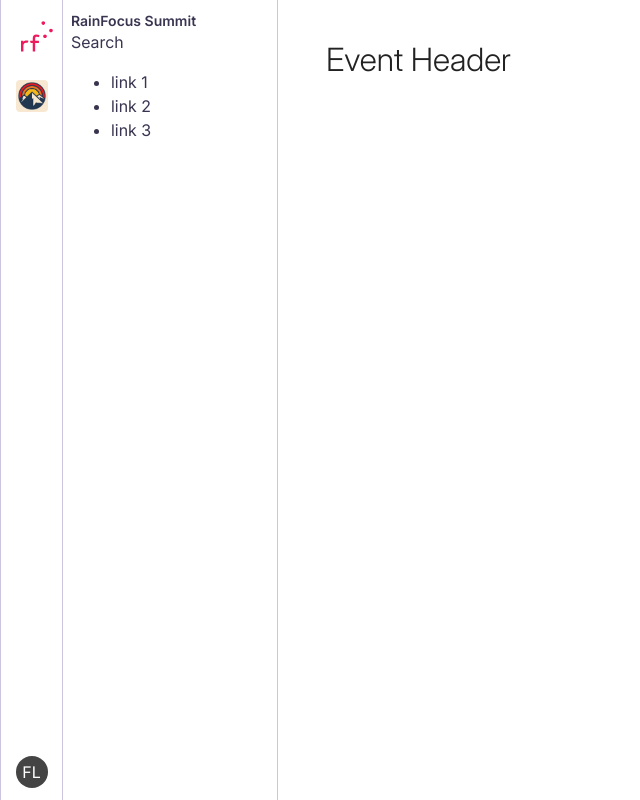
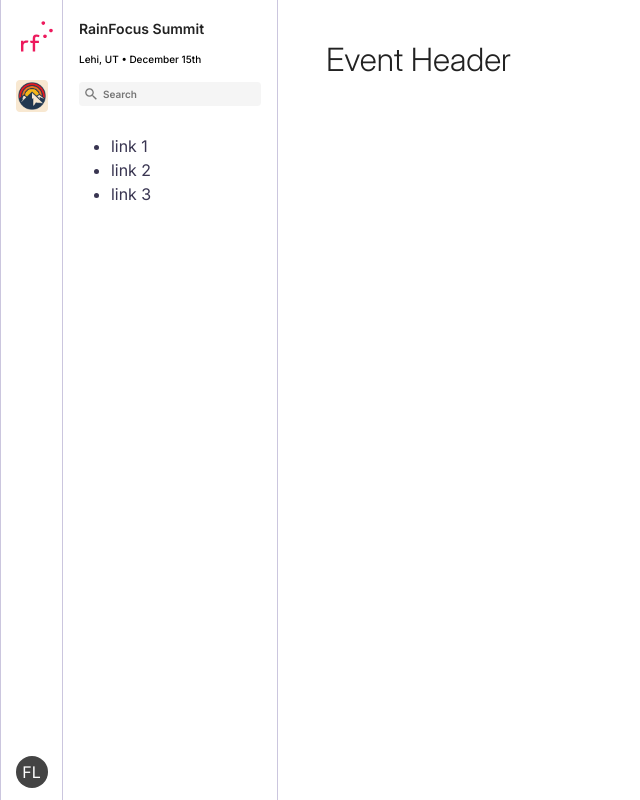
Before and after one commit to MFlanagan7/rainfocus-ui-challenge, a React (Vite) app: page / in a window 1280 px wide. Shown: the whole page, without its empty margins (0-640 px from the left). Built offline with nearby package versions, Linux system fonts and the light colour scheme.

Commit message:
Add sidebar event info and search input

```diff
--- a/src/App.tsx
+++ b/src/App.tsx
@@ -9,7 +9,7 @@ function App() {
   return (
     <div className={styles.app}>
       <Rail events={events} activeId={current.id} />
-      <Sidebar />
+      <Sidebar event={current} />
       <main className={styles.main}>
         <h1>Event Header</h1>
       </main>
--- a/src/components/Sidebar/Sidebar.module.scss
+++ b/src/components/Sidebar/Sidebar.module.scss
@@ -9,5 +9,29 @@
     padding: var(--space-3) var(--space-2);
 }
 .navLabel {
-    @include text(nav-label);
+    @include text(sidebar-event-title);
+    padding: var(--space-2) var(--space-2) var(--space-3);
+    color: var(--color-text-heading);
 }
+.subheader {
+    @include text(caption);
+    color: var(--color-text-strong);
+    padding: 0 var(--space-2) var(--space-3);
+}
+.searchBar {
+    padding: 0 var(--space-2) var(--space-3);
+}
+.searchInput {
+    @include text(search-placeholder);
+    padding: var(--space-1) var(--space-1) var(--space-1) var(--space-6);
+    background-image: url('../../assets/graphics/search.svg');
+    background-repeat: no-repeat;
+    background-position: 4px center;
+    background-size: 16px 16px;
+    color: var(--color-text-subtle);
+    border: 0;
+    border-radius: var(--radius-sm);
+    background-color: var(--color-surface-muted);
+    width: 100%;
+    min-height: var(--space-6);
+}
--- a/src/components/Sidebar/Sidebar.tsx
+++ b/src/components/Sidebar/Sidebar.tsx
@@ -1,10 +1,23 @@
+import type { EventInfo } from '../../types/types'
 import styles from './Sidebar.module.scss'
 
-const Sidebar = () => {
+type SidebarProps = {
+    event: EventInfo
+}
+
+const Sidebar = ({ event }: SidebarProps) => {
     return (
         <div className={styles.sidebar}>
-            <p className={styles.navLabel}>RainFocus Summit</p>
-            <div>Search</div>
+            <p className={styles.navLabel}>{event.name}</p>
+            <div className={styles.subheader}>
+                {event.city},&nbsp;
+                {event.stateCode}
+                <span aria-hidden='true'>&nbsp;&bull;&nbsp;</span>
+                {event.date}
+            </div>
+            <search className={styles.searchBar}>
+                    <input className={styles.searchInput} type='search' placeholder='Search' aria-label='Search' />
+            </search>
             <nav aria-label='Event'>
                 <ul>
                     <li>link 1</li>
--- a/src/data/events.ts
+++ b/src/data/events.ts
@@ -2,5 +2,5 @@ import type { EventInfo } from "../types/types";
 import mountainEventLogo from '../assets/graphics/mountain-event-logo.png';
 
 export const events: EventInfo[] = [
-    { id: '13579', name: 'RainFocus Summit', location: 'Lehi, UT', date: 'December 15th', logoUrl: mountainEventLogo },
+    { id: '13579', name: 'RainFocus Summit', city: 'Lehi', state: 'Utah', stateCode: 'UT', date: 'December 15th', logoUrl: mountainEventLogo },
 ]
--- a/src/types/types.ts
+++ b/src/types/types.ts
@@ -1,7 +1,9 @@
 export interface EventInfo {
     id: string,
     name: string,
-    location: string,
+    city: string,
+    state: string,
+    stateCode: string,
     date: string,
     logoUrl: string,
 }
```
